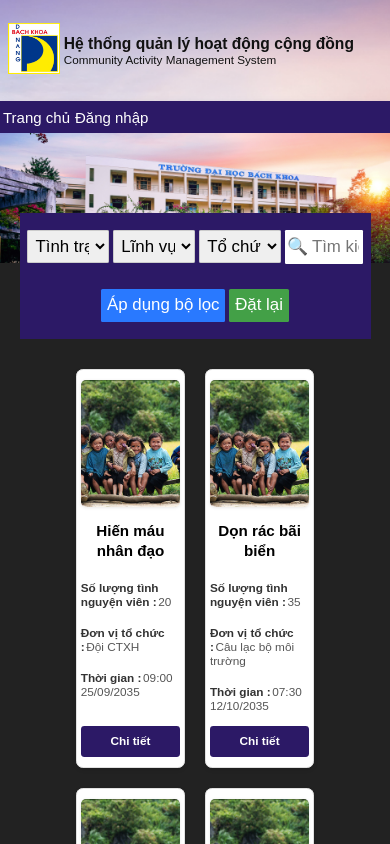
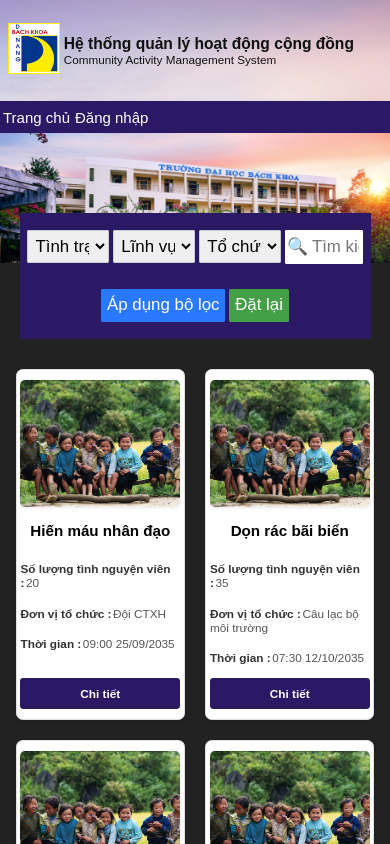
Before and after one commit to hami308/PBL6_QUANLY_HDCD, a React (Vite) app: page / in a window 390 px wide. Shown: the top 844 px of the page. Built offline with nearby package versions, Linux system fonts and the light colour scheme.

Commit message:
Update Activity.css and List_Activity.css

```diff
--- a/src/components/Activity/Activity.css
+++ b/src/components/Activity/Activity.css
@@ -1,7 +1,6 @@
 .activity {
   font-family: 'Arial', sans-serif;
   width: 100%;
-  max-width: 28vw;      /* thay max-width cố định */
   min-height: 30vh;     /* thay min-height cố định */
   padding: 1.2vh 1vw;   /* padding theo viewport */
   border: 0.1vh solid #e0e0e0;
--- a/src/components/Activity/Activity_list.css
+++ b/src/components/Activity/Activity_list.css
@@ -29,13 +29,8 @@
 
 
 /* Responsive */
-@media (max-width: 900) {
-  .activity-list {
-    grid-template-columns: repeat(4, 1fr);
-  }
-}
 
-@media (max-width: 700px) {
+@media (max-width: 850px) {
   .activity-list {
     grid-template-columns: repeat(3, 1fr);
     padding: 0 4vw 40px 4vw;
@@ -50,8 +45,12 @@
     grid-template-columns: repeat(2, 1fr);
     padding: 0 4vw 40px 4vw;
   }
+  .activity{
+    width:100%;
+  }
 }
-@media (max-width: 100px) {
+
+@media (max-width: 300px) {
   .activity-list {
     grid-template-columns: repeat(1, 1fr);
     padding: 0 4vw 40px 4vw;
```
